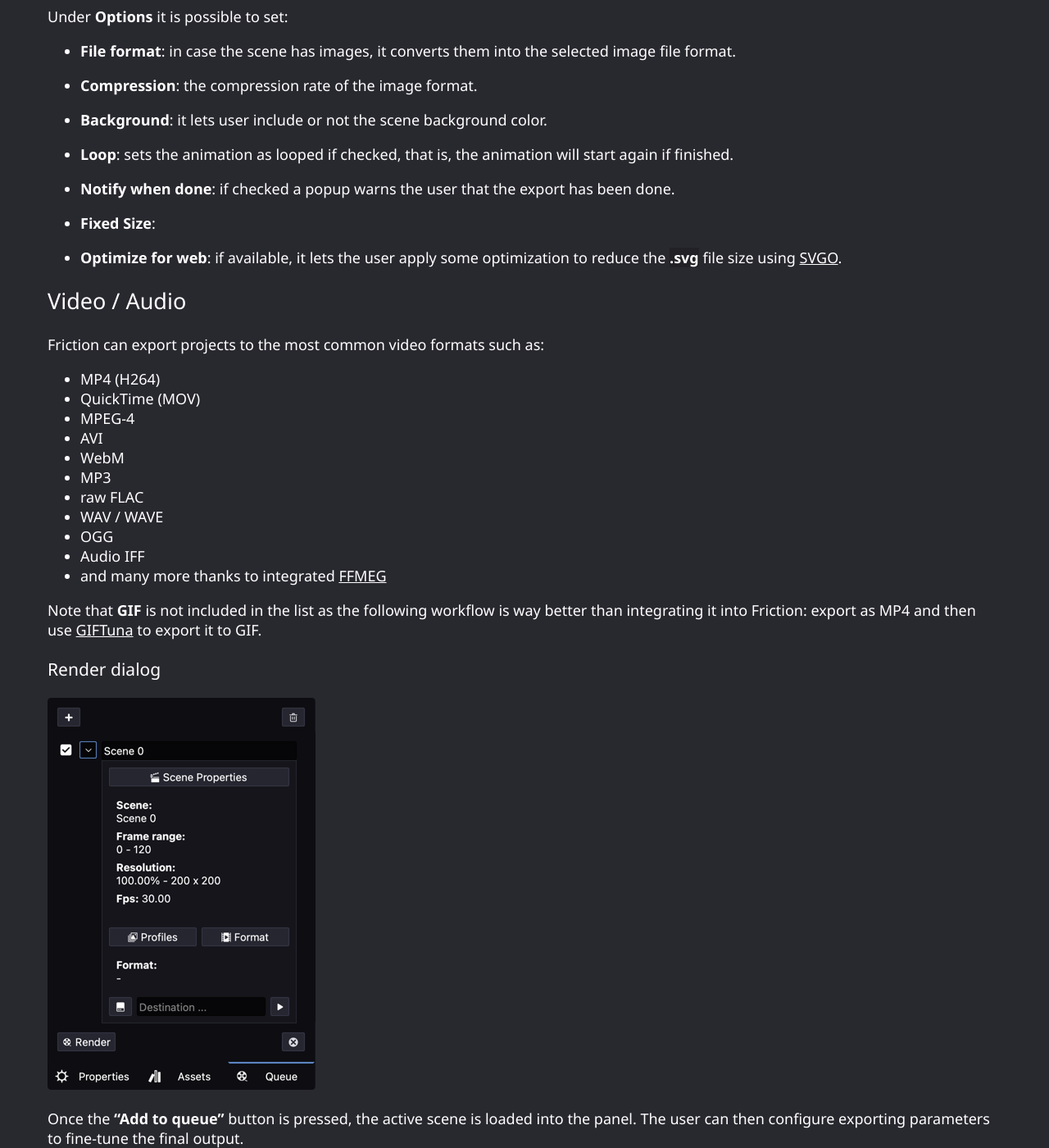
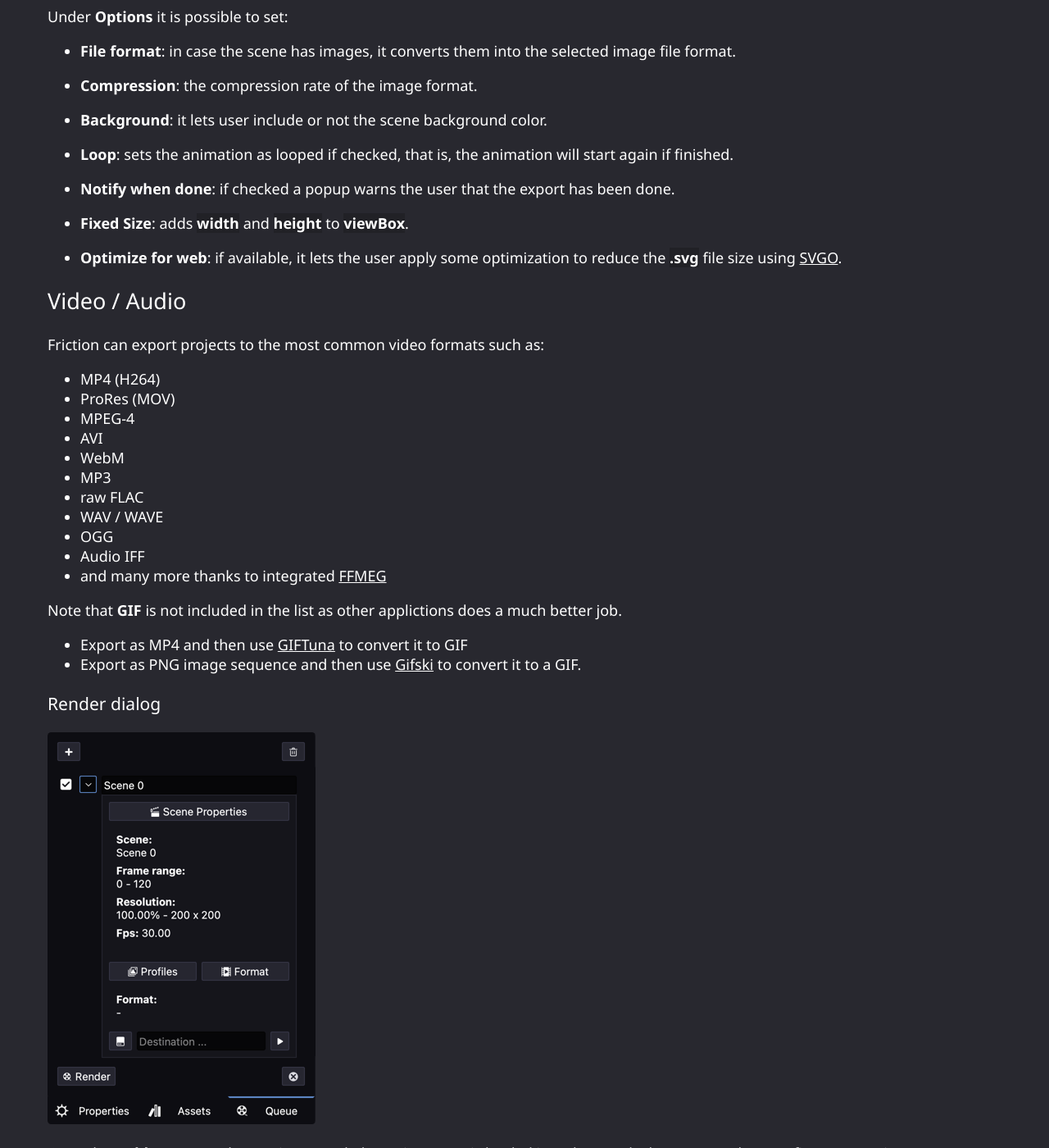
Before and after one commit to friction2d/friction2d.github.io, a Jekyll site: the page built from documentation/export.md, in a window 1280 px wide and 1400 px high, scrolled down 1722 px. Shown: the whole window at 82% size. Built offline with Jekyll 4.4.1, drawn with Linux system fonts in a browser that asks for light colours; some of the changed text lies outside the part shown.

Commit message:
Update export.md

```diff
--- a/documentation/export.md
+++ b/documentation/export.md
@@ -65,7 +65,7 @@ Under **Options** it is possible to set:
 
 * **Notify when done**: if checked a popup warns the user that the export has been done.
 
-* **Fixed Size**:
+* **Fixed Size**: adds `width` and `height` to `viewBox`.
 
 * **Optimize for web**: if available, it lets the user apply some optimization to reduce the `.svg` file size using [SVGO](https://github.com/svg/svgo).
 
@@ -74,7 +74,7 @@ Under **Options** it is possible to set:
 Friction can export projects to the most common video formats such as:
 
 * MP4 (H264)
-* QuickTime (MOV)
+* ProRes (MOV)
 * MPEG-4
 * AVI
 * WebM
@@ -85,7 +85,10 @@ Friction can export projects to the most common video formats such as:
 * Audio IFF
 * and many more thanks to integrated [FFMEG](https://www.ffmpeg.org/)
 
-Note that **GIF** is not included in the list as the following workflow is way better than integrating it into Friction: export as MP4 and then use [GIFTuna](https://giftuna.io/) to export it to GIF.
+Note that **GIF** is not included in the list as other applictions does a much better job.
+
+* Export as MP4 and then use [GIFTuna](https://giftuna.io/) to convert it to GIF
+* Export as PNG image sequence and then use [Gifski](https://github.com/sindresorhus/Gifski) to convert it to a GIF.
 
 ### Render dialog
 
@@ -94,6 +97,7 @@ Note that **GIF** is not included in the list as the following workflow is way b
 Once the **"Add to queue"** button is pressed, the active scene is loaded into the panel. The user can then configure exporting parameters to fine-tune the final output.
 
 ### Scene Properties
+
 This section lets the user to set key details about the scene rendering:
 - Scene Name
 - Frame Range
@@ -101,15 +105,19 @@ This section lets the user to set key details about the scene rendering:
 - FPS (Frames Per Second)
 
 ### Profiles
+
 The **Profiles** button allows users to select or create predefined rendering profiles. These profiles may include common settings such as resolution, codec, and bitrate, saving time when rendering multiple scenes with similar configurations.
 
 ### Format
+
 It lets users choose the export format for the video. Common options include `.mp4`, `.mov`, `.avi`, and others, depending on the supported formats in **Friction**.
 
 ### Destination
+
 It specifies where the rendered video will be saved. Users can browse their file system to select a folder or enter a path manually.
 
 ### Render
+
 Finally, clicking the **"Render"** button will start the rendering process for all queued scenes. During rendering:
 - A progress bar may appear to indicate the status of the rendering process.
 - Users can monitor the estimated time remaining and potential errors.
@@ -120,4 +128,4 @@ If necessary, there is also a **"Cancel"** button available to stop the renderin
 
 Friction can export projects to image sequences (TIFF/PNG/JPEG).
 
-By default there is not an "Image Sequence" profile but it can be easily created by creating a new one and editing the "Format" parameters.
+Use the default profiles for `PNG` or `TIFF`, or make your own profile. Friction uses `%05d` for image sequences, that means it will prefix `00001` etc to the rendered image files.
```
